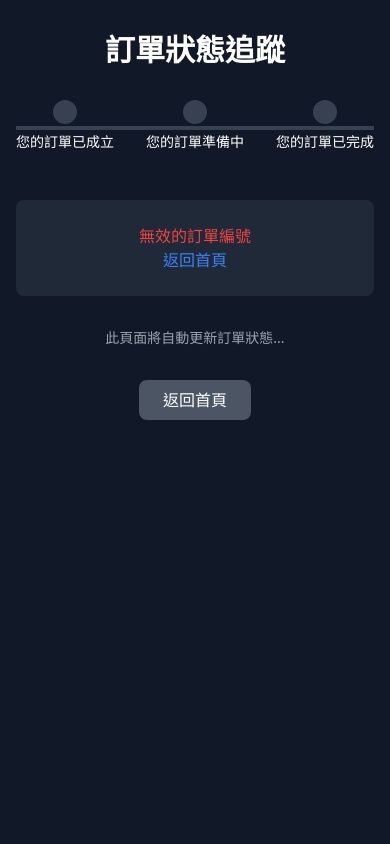
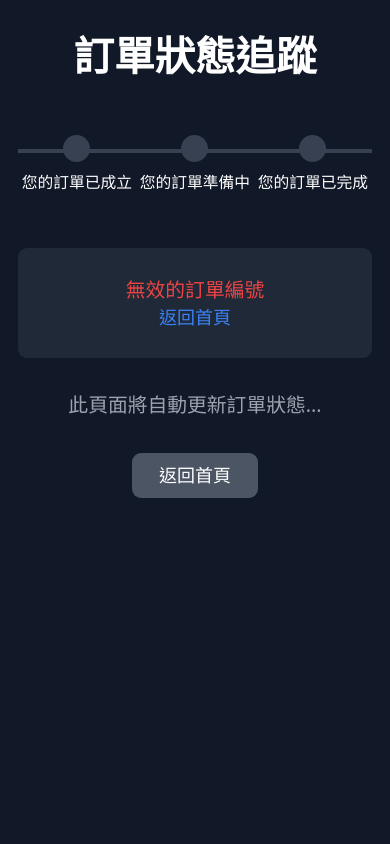
Before and after one commit to hsusparrow1/Final_Project, a Django app: page /page5_order_status/ in a window 390 px wide. Run offline with Django 5.2, Linux system fonts and the light colour scheme.

Commit message:
Enhanced mobile interface

```diff
--- a/templates/page1.html
+++ b/templates/page1.html
@@ -54,9 +54,9 @@
     }
 
     // 初始化 Vue (只用來渲染 icon)
-  const { createApp } = Vue
-  const { ElIcon } = ElementPlus
-  const { KnifeFork, Handbag } = ElementPlusIconsVue
+    const {createApp} = Vue
+    const {ElIcon} = ElementPlus
+    const {KnifeFork, Handbag} = ElementPlusIconsVue
 
     createApp({
         components: {
--- a/templates/page5_order_status.html
+++ b/templates/page5_order_status.html
@@ -5,6 +5,40 @@
     <title>訂單狀態查詢</title>
     <script src="https://cdn.jsdelivr.net/npm/axios/dist/axios.min.js"></script>
     <link href="https://cdn.jsdelivr.net/npm/tailwindcss@2.2.19/dist/tailwind.min.css" rel="stylesheet">
+    <meta name="viewport" content="width=device-width, initial-scale=1">
+    <style>
+        html {
+            font-size: 16px;
+        }
+
+        @media (max-width: 640px) {
+            html {
+                font-size: 18px;
+            }
+
+            h1 {
+                font-size: 2.25rem !important;
+                text-align: center;
+            }
+
+            .form-input {
+                padding: 0.75rem !important;
+                font-size: 1rem !important;
+            }
+
+            #order-info {
+                padding: 1.5rem !important;
+            }
+
+            #progress-line {
+                height: 0.5rem !important;
+            }
+
+            span, p, li {
+                font-size: 1.1rem;
+            }
+        }
+    </style>
 </head>
 <body class="bg-gray-900 text-white min-h-screen">
 <div class="container mx-auto px-4 py-8">
@@ -12,24 +46,32 @@
 
     <!-- 進度條 -->
     <div class="max-w-2xl mx-auto mb-12">
-        <div class="relative">
-            <div class="h-1 bg-gray-700 absolute top-1/2 left-0 right-0 -translate-y-1/2"></div>
+        <div class="relative pt-8"> <!-- 增加上邊距給文字空間 -->
+            <!-- 背景橫線 - 放在最下層 -->
+            <div class="h-1 bg-gray-700 absolute top-8 left-0 right-0 z-0"></div>
+
+            <!-- 進度橫線 - 中間層 -->
             <div id="progress-line"
-                 class="h-1 bg-green-500 absolute top-1/2 left-0 -translate-y-1/2 transition-all duration-500"
+                 class="h-1 bg-green-500 absolute top-8 left-0 z-10 transition-all duration-500"
                  style="width: 0%"></div>
 
-            <div class="flex justify-between relative z-10">
-                <div class="flex flex-col items-center">
-                    <div id="step1" class="w-6 h-6 rounded-full bg-gray-700 border-4 border-gray-700 mb-2"></div>
-                    <span class="text-sm">您的訂單已成立</span>
+            <!-- 圓點和文字容器 - 最上層 -->
+            <div class="flex justify-between relative z-20">
+                <!-- 每個步驟 -->
+                <div class="flex flex-col items-center" style="width: 33.33%">
+                    <div id="step1"
+                         class="w-6 h-6 rounded-full bg-gray-700 border-4 border-gray-700 mb-2 relative -mt-3"></div>
+                    <span class="text-sm text-center">您的訂單已成立</span>
                 </div>
-                <div class="flex flex-col items-center">
-                    <div id="step2" class="w-6 h-6 rounded-full bg-gray-700 border-4 border-gray-700 mb-2"></div>
-                    <span class="text-sm">您的訂單準備中</span>
+                <div class="flex flex-col items-center" style="width: 33.33%">
+                    <div id="step2"
+                         class="w-6 h-6 rounded-full bg-gray-700 border-4 border-gray-700 mb-2 relative -mt-3"></div>
+                    <span class="text-sm text-center">您的訂單準備中</span>
                 </div>
-                <div class="flex flex-col items-center">
-                    <div id="step3" class="w-6 h-6 rounded-full bg-gray-700 border-4 border-gray-700 mb-2"></div>
-                    <span class="text-sm">您的訂單已完成</span>
+                <div class="flex flex-col items-center" style="width: 33.33%">
+                    <div id="step3"
+                         class="w-6 h-6 rounded-full bg-gray-700 border-4 border-gray-700 mb-2 relative -mt-3"></div>
+                    <span class="text-sm text-center">您的訂單已完成</span>
                 </div>
             </div>
         </div>
```
Also changed, not shown: templates/page0_login.html (+46 -12 lines), templates/page2_menu.html (+30 -0 lines), templates/page3_shopping-cart.html (+30 -0 lines), templates/page4_order_confirmation.html (+17 -0 lines), db.sqlite3. Lines whose indentation alone changed are shown as unchanged.
